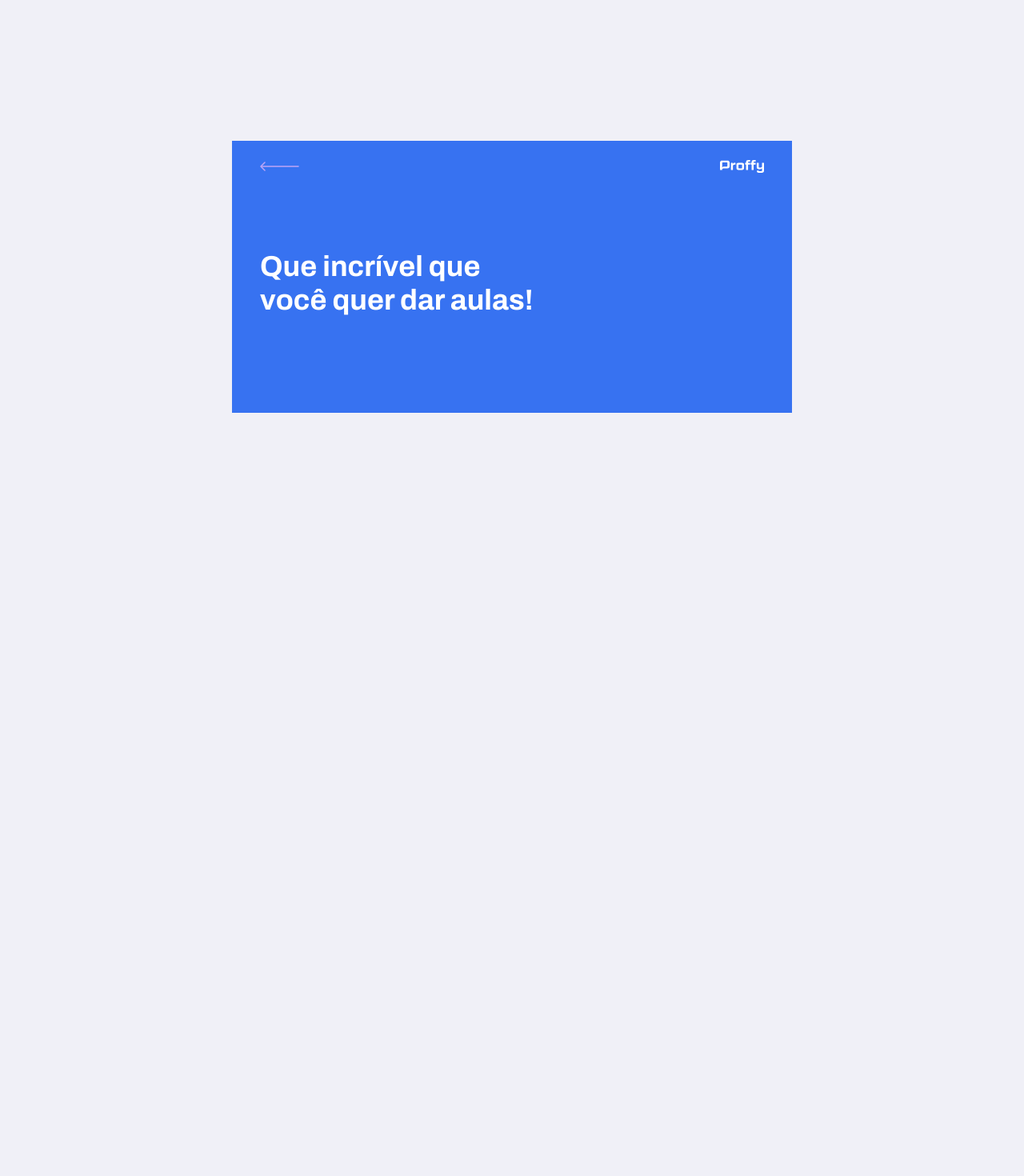
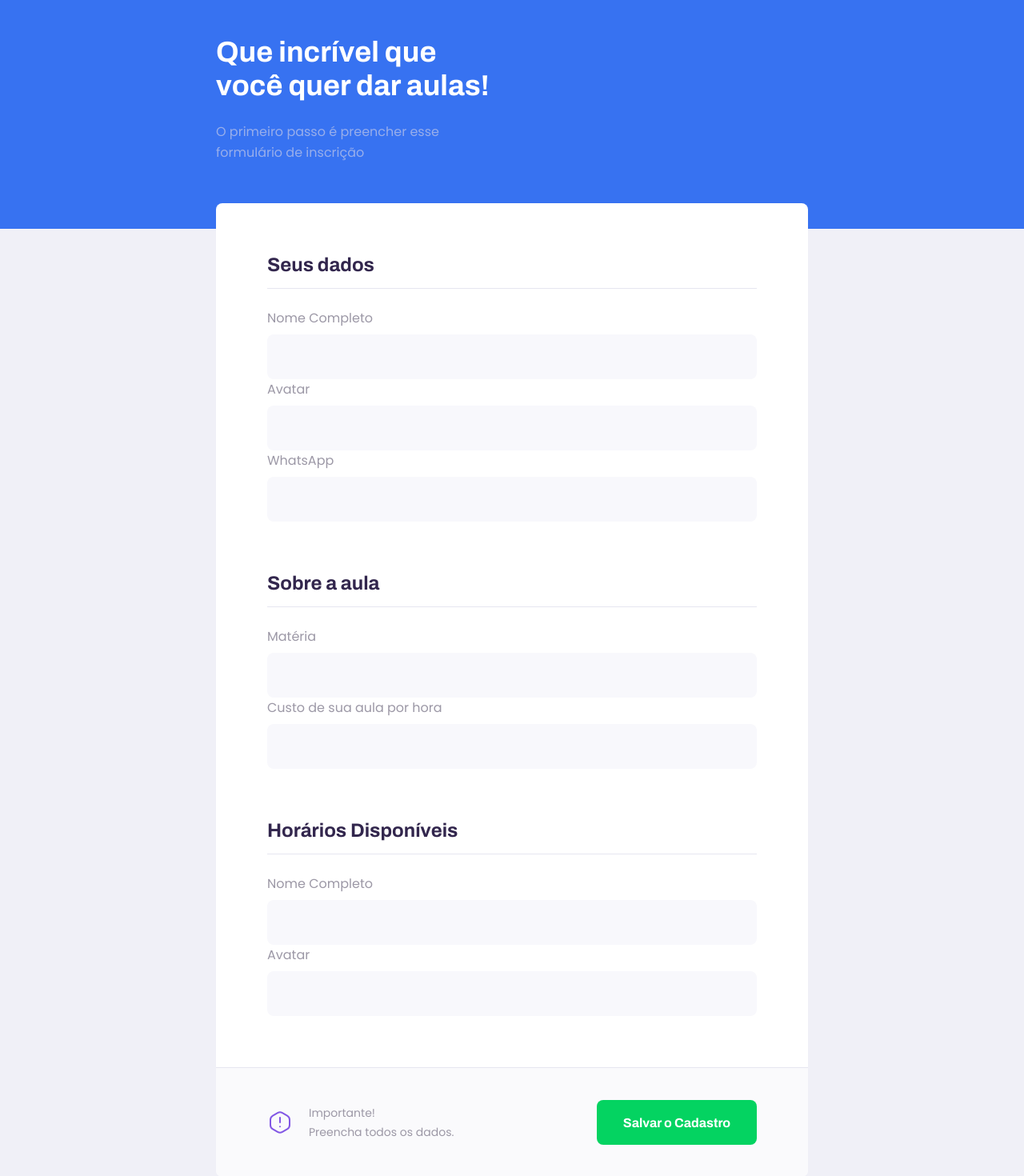
Before and after one commit to gilvanhenriqued/proffyweb, a React (Create React App) app: page /give-classes in a window 1280 px wide. Shown: the part 54-1524 px from the top of the page at 80% size. Before the commit the page ends 800 px from the top, so only its background shows below. Built offline with nearby package versions, Linux system fonts and the light colour scheme.

Commit message:
input component and teacher form page

```diff
--- a/src/components/Header/index.tsx
+++ b/src/components/Header/index.tsx
@@ -8,6 +8,7 @@
 
 interface HeaderProps {
   title: string;
+  description?: string;
 }
 
 const Header: React.FC<HeaderProps> = (props) => {
@@ -23,6 +24,8 @@
       <div className="header-content">
         <strong>{props.title}</strong>
 
+        { props.description && <p>{props.description}</p> }
+
         {props.children}
       </div>
     </header>
--- a/src/components/Header/styles.css
+++ b/src/components/Header/styles.css
@@ -40,6 +40,14 @@
   color: var(--color-title-in-primary);
 }
 
+.page-header .header-content p {
+  max-width: 30rem;
+  font-size: 1.6rem;
+  line-height: 2.6rem;
+  color: var(--color-text-in-primary);
+  margin-top: 2.4rem;
+}
+
 @media (min-width: 700px) {
   .page-header {
     height: 340px;
--- /dev/null
+++ b/src/components/Input/index.tsx
@@ -0,0 +1,19 @@
+import React, { InputHTMLAttributes } from 'react';
+
+import './styles.css';
+
+interface InputProps extends InputHTMLAttributes<HTMLInputElement> {
+  label: string;
+  name: string;
+}
+
+const Input: React.FC<InputProps> = ({ label, name, ...rest }) => {
+  return (
+    <div className="input-block">
+      <label htmlFor={name}>{label}</label>
+      <input type="text" id={name} {...rest} />
+    </div>
+  );
+}
+
+export default Input;
--- /dev/null
+++ b/src/components/Input/styles.css
@@ -0,0 +1,34 @@
+.input-block input {
+  width: 100%;
+  height: 5.6rem;
+  margin-top: 0.8rem;
+  border-radius: 0.8rem;
+  background: var(--color-input-background);
+  border: 1px solid var(--color-line-white);
+  outline: 0;
+  padding: 0 1.6rem;
+  font: 1.6rem Archivo;
+}
+
+.input-block:focus-within::after {
+  width: calc(100% - 3.2rem);
+  height: 2px;
+  content: '';
+  background: var(--color-primary-light);
+  position: absolute;
+  left: 1.6rem;
+  right: 1.6rem;
+  bottom: 0;
+}
+
+.input-block::after {
+  transition: 0.3s;
+  width: 0px;
+  height: 2px;
+  content: "";
+  background: var(--color-primary-light);
+  position: absolute;
+  left: 1.6rem;
+  right: 1.6rem;
+  bottom: 0;
+}
--- a/src/pages/TeacherForm/index.tsx
+++ b/src/pages/TeacherForm/index.tsx
@@ -1,12 +1,51 @@
 import React from 'react';
 import Header from '../../components/Header';
+import Input from '../../components/Input';
+
+import warningIcon from '../../assets/images/icons/warning.svg';
+
+import './styles.css'
 
 function TeacherForm() {
   return (
     <div id="page-teacher-form" className="container">
       <Header
         title="Que incrível que você quer dar aulas!"
+        description="O primeiro passo é preencher esse formulário de inscrição"
       />
+
+      <main>
+        <fieldset>
+          <legend>Seus dados</legend>
+
+          <Input name="name" label="Nome Completo" />
+          <Input name="avatar" label="Avatar" />
+          <Input name="whatsapp" label="WhatsApp" />
+        </fieldset>
+
+        <fieldset>
+          <legend>Sobre a aula</legend>
+
+          <Input name="materia" label="Matéria" />
+          <Input name="cost" label="Custo de sua aula por hora" />
+        </fieldset>
+
+        <fieldset>
+          <legend>Horários Disponíveis</legend>
+
+          <Input name="name" label="Nome Completo" />
+          <Input name="avatar" label="Avatar" />
+        </fieldset>
+
+        <footer>
+          <p>
+            <img src={warningIcon} alt="Aviso Importante"/>
+            Importante! <br />
+            Preencha todos os dados.
+          </p>
+          <button type="button">Salvar o Cadastro</button>
+        </footer>
+      </main>
     </div>
   );
 }
--- a/src/pages/TeacherForm/styles.css
+++ b/src/pages/TeacherForm/styles.css
@@ -0,0 +1,131 @@
+#page-teacher-form {
+  width: 100vw;
+  height: 100vh;
+}
+#page-teacher-form .page-header .header-content {
+  margin-bottom: 6.4rem;
+}
+
+#page-teacher-form main {
+  background: var(--color-box-base);
+  width: 100%;
+  max-width: 74rem;
+  border-radius: 0.8rem;
+  margin: -3.2rem auto 3.2rem;
+  padding-top: 6.4rem;
+  overflow: hidden;
+}
+
+#page-teacher-form main fieldset {
+  border: 0;
+  padding: 0 2.4rem;
+}
+
+#page-teacher-form main fieldset + fieldset {
+  margin-top: 6.4rem;
+}
+
+#page-teacher-form main fieldset legend {
+  font: 700 2.4rem Archivo;
+  color: var(--color-text-title);
+  margin-bottom: 2.4rem;
+  display: flex;
+  align-items: center;
+  justify-content: space-between;
+  width: 100%;
+  padding-bottom: 1.6rem;
+  border-bottom: 1px solid var(--color-line-in-white);
+}
+
+#page-teacher-form main fieldset legend button {
+  background: none;
+  border: 0;
+  color: var(--color-primary);
+  font: 700 1.6rem Archivo;
+  cursor: pointer;
+  transition: color 0.2s;
+}
+#page-teacher-form main fieldset legend button:hover {
+  color: var(--color-primary-dark);
+}
+
+#page-teacher-form main .input-block label {
+  color: var(--color-text-complement);
+}
+#page-teacher-form main fieldset .input-block + .textarea-block {
+  margin-top: 2.4rem;
+}
+#page-teacher-form main fieldset .select-block + .input-block {
+  margin-top: 2.4rem;
+}
+
+#page-teacher-form main footer {
+  padding: 4rem 2.4rem;
+  background: var(--color-box-footer);
+  border-top: 1px solid var(--color-line-in-white);
+  margin-top: 6.4rem;
+}
+#page-teacher-form main footer p {
+  display: flex;
+  align-items: center;
+  justify-content: center;
+  font-size: 1.4rem;
+  line-height: 2.4rem;
+  color: var(--color-text-complement);
+}
+#page-teacher-form main footer p img {
+  margin-right: 2rem;
+}
+#page-teacher-form main footer button {
+  width: 100%;
+  height: 5.6rem;
+  background: var(--color-secundary);
+  color: var(--color-button-text);
+  border: 0;
+  border-radius: 0.8rem;
+  cursor: pointer;
+  font: 700 1.6rem Archivo;
+  display: flex;
+  align-items: center;
+  justify-content: center;
+  transition: background-color 0.2s;
+  margin-top: 3.2rem;
+}
+#page-teacher-form main footer button:hover {
+  background: var(--color-secundary-dark);
+}
+
+@media (min-width: 700px) {
+  #page-teacher-form {
+    max-width: 100vw;
+  }
+  #page-teacher-form .page-header .header-content {
+    margin-bottom: 0;
+  }
+  #page-teacher-form main fieldset {
+    padding: 0 6.4rem;
+  }
+
+  #page-teacher-form main .schedule-item {
+    display: grid;
+    grid-template-columns: 2fr 1fr 1fr;
+    column-gap: 1.6rem;
+  }
+  #page-teacher-form main .schedule-item .input-block {
+    margin-top: 0 !important;
+  }
+
+  #page-teacher-form main footer {
+    padding: 4rem 6.4rem;
+    display: flex;
+    align-items: center;
+    justify-content: space-between;
+  }
+  #page-teacher-form main footer p {
+    justify-content: space-between;
+  }
+  #page-teacher-form main footer button {
+    width: 20rem;
+    margin-top: 0;
+  }
+}
--- a/src/pages/TeacherList/index.tsx
+++ b/src/pages/TeacherList/index.tsx
@@ -2,6 +2,7 @@
 
 import Header from '../../components/Header';
 import TeacherItem from '../../components/TeacherItem';
+import Input from '../../components/Input';
 
 import './styles.css';
 
@@ -10,20 +11,9 @@
     <div id="page-teacher-list" className="container">
       <Header title="Estes são os proffys disponíveis." >
         <form id="search-teachers">
-          <div className="input-block">
-            <label htmlFor="subject">Matéria</label>
-            <input type="text" id="subject" />
-          </div>
-
-          <div className="input-block">
-            <label htmlFor="week_day">Dia da semana</label>
-            <input type="text" id="week_day" />
-          </div>
-
-          <div className="input-block">
-            <label htmlFor="time">Horário</label>
-            <input type="text" id="time" />
-          </div>
+          <Input name="subject" label="Matéria" />
+          <Input name="week_day" label="Dia da Semana" />
+          <Input type="time" name="time" label="Horário" />
         </form>
       </Header>
 
--- a/src/pages/TeacherList/styles.css
+++ b/src/pages/TeacherList/styles.css
@@ -21,41 +21,6 @@
 
 #search-teachers .input-block label {
   font-size: 1.4rem;
-}
-
-#search-teachers .input-block input {
-  width: 100%;
-  height: 5.6rem;
-  margin-top: 0.8rem;
-  border-radius: 0.8rem;
-  background: var(--color-input-background);
-  border: 1px solid var(--color-line-white);
-  outline: 0;
-  padding: 0 1.6rem;
-  font: 1.6rem Archivo;
-}
-
-#search-teachers .input-block:focus-within::after {
-  width: calc(100% - 3.2rem);
-  height: 2px;
-  content: '';
-  background: var(--color-primary-light);
-  position: absolute;
-  left: 1.6rem;
-  right: 1.6rem;
-  bottom: 0;
-}
-
-#search-teachers .input-block::after {
-  transition: 0.3s;
-  width: 0px;
-  height: 2px;
-  content: "";
-  background: var(--color-primary-light);
-  position: absolute;
-  left: 1.6rem;
-  right: 1.6rem;
-  bottom: 0;
 }
 
 #page-teacher-list main {
```
